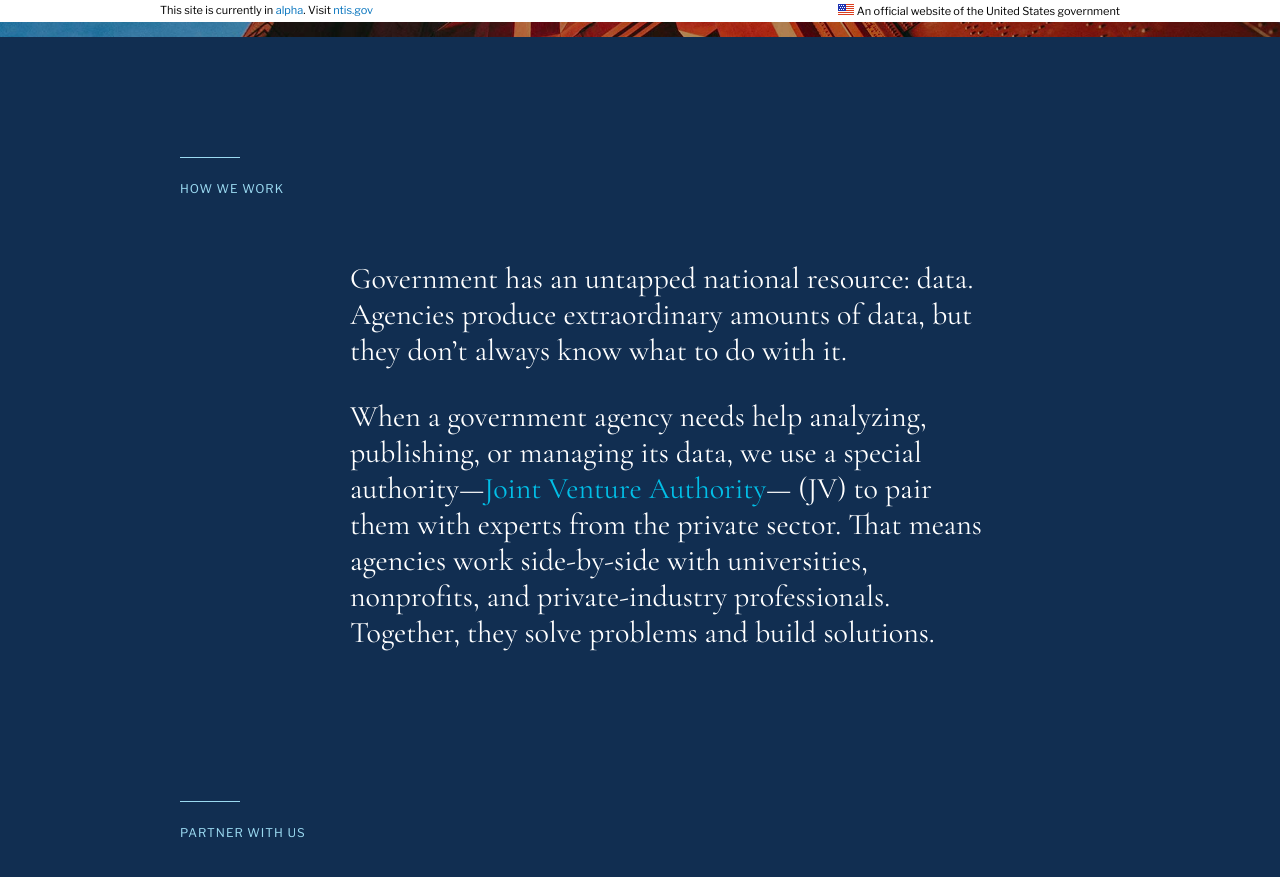
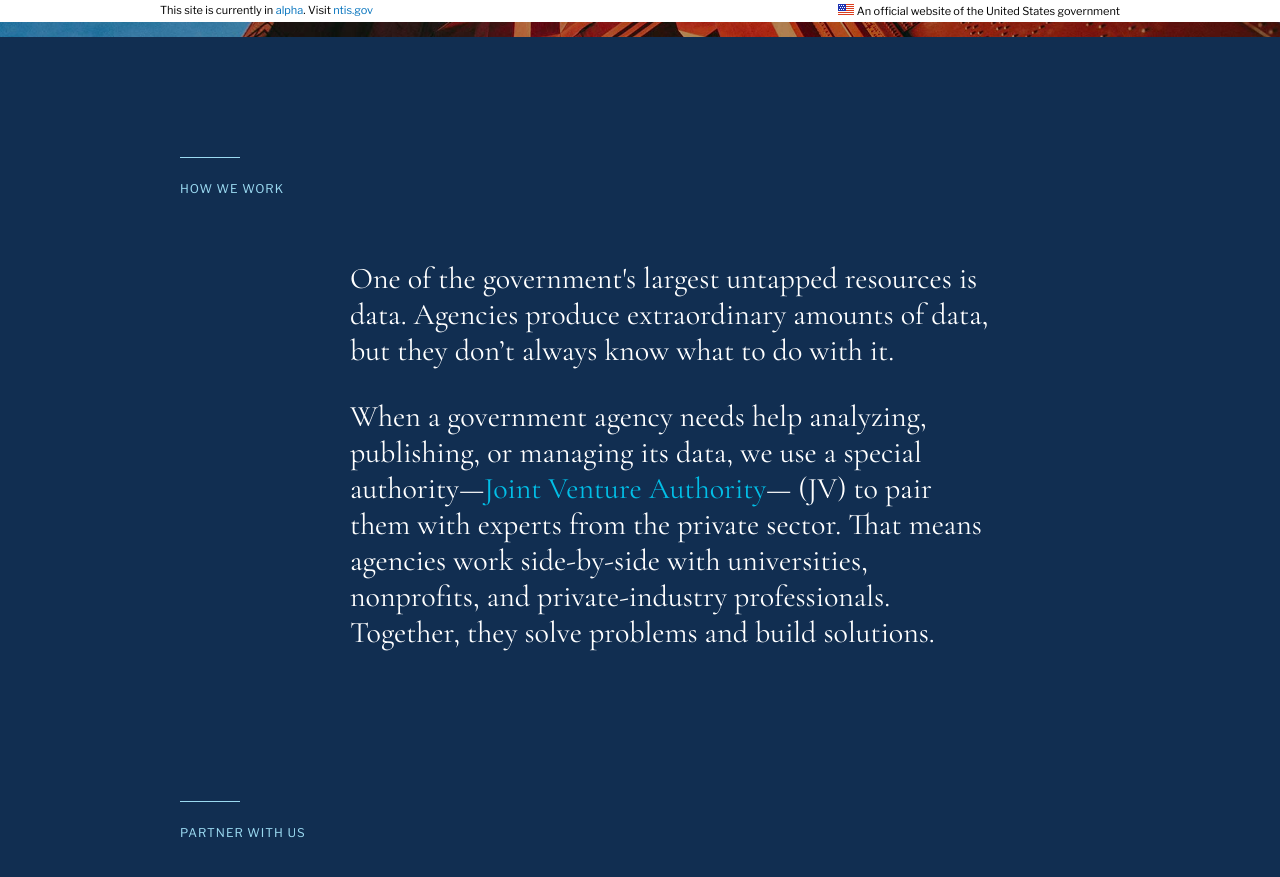
Before and after one commit to 18F/ntis-gov, a Jekyll site: the page index.html, which Jekyll copies as it is, in a window 1280 px wide and 900 px high, scrolled down 503 px. Shown: the top 877 px of the window. Built offline with Jekyll 4.4.1, drawn with Linux system fonts in a browser that asks for light colours.

Commit message:
Update index.html

```diff
--- a/index.html
+++ b/index.html
@@ -62,7 +62,7 @@
 
         <h3>How we work</h3>
         <p>
-          Government has an untapped national resource: data.  Agencies produce extraordinary amounts of data, but they don&rsquo;t always know what to do with it.</p>
+          One of the government's largest untapped resources is data.  Agencies produce extraordinary amounts of data, but they don&rsquo;t always know what to do with it.</p>
         <p>
           When a government agency needs help analyzing, publishing, or managing its data, we use a special authority&mdash;<a href="http://www.ntis.gov/services/jvpannounce/">Joint Venture Authority</a>&mdash; (JV) to pair them with experts from the private sector. That means agencies work side-by-side with universities, nonprofits, and private-industry professionals. Together, they solve problems and build solutions.
         </p>
```
